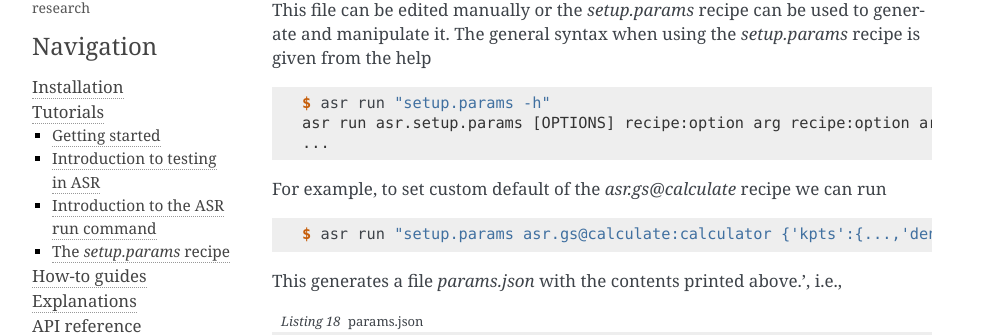
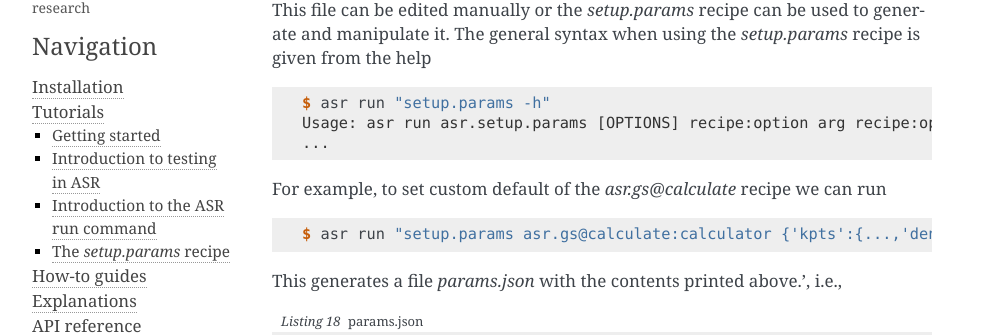
Before and after one commit to dijasila/Atomic-Simulation-Recipees, a Sphinx documentation site: the page built from docs/src/tutorials/setup-params.rst, in a window 1280 px wide. Shown: the part 193-528 px from the top of the page, without its empty margins (148-1141 px from the left). Built offline with Sphinx 7.4.7, drawn with Linux system fonts in a browser that asks for light colours; some of the changed lines change nothing that is shown.

Commit message:
Some more docs for params

```diff
--- a/docs/src/tutorials/setup-params.rst
+++ b/docs/src/tutorials/setup-params.rst
@@ -14,14 +14,14 @@ used to generate and manipulate it. The general syntax when using the
 
    >>> from asr.setup.params import main
    >>> main.cli(args=['-h'])
-   asr run asr.setup.params [OPTIONS] recipe:option arg recipe:option arg
+   Usage: asr run asr.setup.params [OPTIONS] recipe:option arg recipe:option arg
    ...
 
 
 .. code-block:: console
 
    $ asr run "setup.params -h"
-   asr run asr.setup.params [OPTIONS] recipe:option arg recipe:option arg
+   Usage: asr run asr.setup.params [OPTIONS] recipe:option arg recipe:option arg
    ...
 
 For example, to set custom default of the `asr.gs@calculate` recipe we
@@ -35,10 +35,12 @@ can run
    :hide:
 
    >>> from asr.setup.params import main
-   >>> main(['asr.gs@calculate:calculator', "{'kpts':{...,'density':8.0},...}"])
+   >>> main(params=['asr.gs@calculate:calculator', "{'kpts':{...,'density':8.0},...}"])
+   Running...
+   ...{'calculator': {'kpts': {'density': 8.0, 'gamma': True},...
 
-This generates a file `params.json` with the contents printed
-above.', i.e.,
+This generates a file `params.json` with the contents printed above.',
+i.e.,
 
 .. code-block:: json
    :caption: params.json
```
